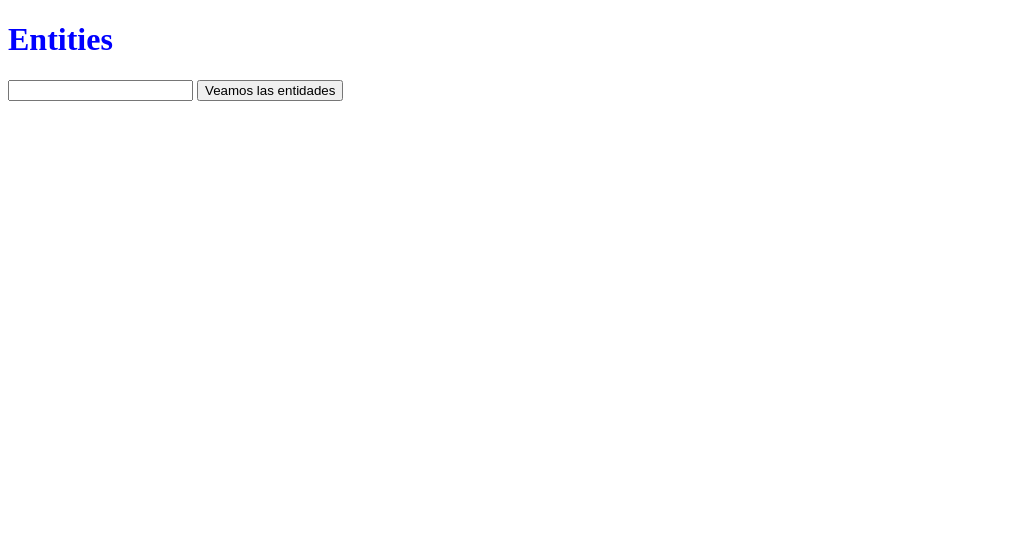
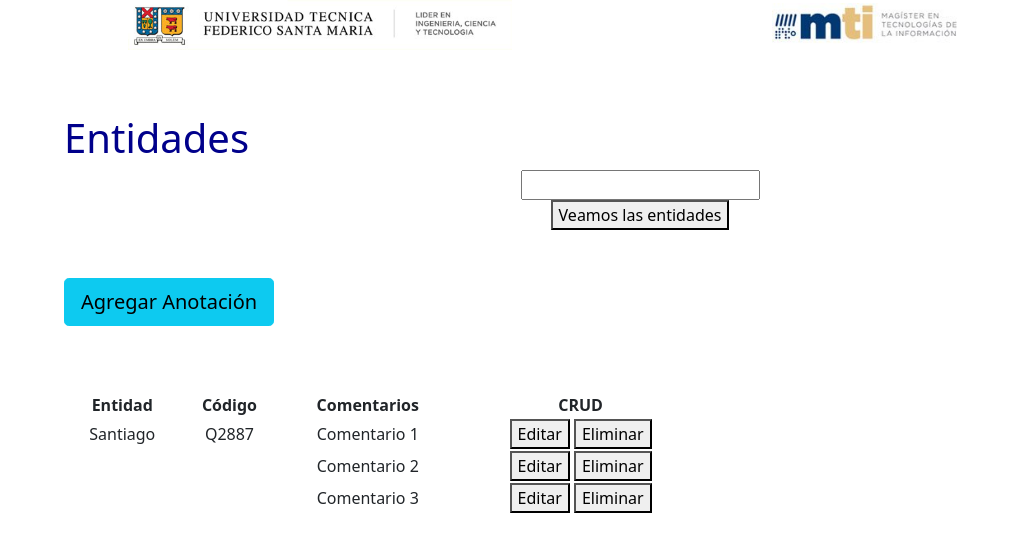
Before and after one commit to sawmti/saw20_01, a website: page client/index.html in a window 1280 px wide. Shown: the whole page, without its empty margins (0-1012 px from the left). Drawn offline with nearby package versions, Linux system fonts and the light colour scheme.

```diff
--- a/client/index.html
+++ b/client/index.html
@@ -1,16 +1,36 @@
 <!DOCTYPE html>
 <html lang="en">
 <head>
- <title>Example</title>
- <link rel="stylesheet" href="style.css">
- <script src="code.js"></script>
+    <meta charset="UTF-8">
+    <meta name="viewport" content="width=device-width, initial-scale=1.0">
+    <meta http-equiv="X-UA-Compatible" content="ie=edge">
+    <title>SAW_01</title>
+    <link href="https://cdn.jsdelivr.net/npm/bootstrap@5.0.2/dist/css/bootstrap.min.css" rel="stylesheet"
+          integrity="sha384-EVSTQN3/azprG1Anm3QDgpJLIm9Nao0Yz1ztcQTwFspd3yD65VohhpuuCOmLASjC" crossorigin="anonymous">
+    <link rel="stylesheet" href="style.css">
 </head>
 <body>
-<h1>Entities</h1>
-<input type="text" id="entityCode" name="entityCode"/>
-<button type="button" onclick="fillEntities(document.getElementById('entityCode').value)">Veamos las entidades
 
+
+<header>
+    <img src="/images/utfsm.jpg" alt="Universidad Técnica Federico Santa María" class="left">
+    <img src="/images/subida-1.jpg" alt="Magíster en Tecnologías de la Información" class="right">
+</header>
+
+<h1>Entidades</h1>
+<div class="container">
+<input type="text" id="entCode" name="entCode"/>
+<button type="button" onclick="fillEntities(document.getElementById('entCode').value)">Veamos las entidades
+</div>
+<br/>
+<br/>
+<!-- Trigger the modal with a button -->
+<button style="margin-left: 5%" type="button" class="btn btn-info btn-lg" data-toggle="modal" data-target="#myModal">
+    Agregar Anotación
 </button>
+<br/>
+<br/>
+
 <BR/>
 <table>
     <tr>
@@ -19,6 +39,83 @@
     </tr>
 </table>
 
+<form id="form1">
+    <table style="width:50%; text-align: center; margin-left: 5%">
+        <tr>
+            <th>Entidad</th>
+            <th>Código</th>
+            <th>Comentarios</th>
+            <th>CRUD</th>
+        </tr>
+        <tr>
+            <td>Santiago</td>
+            <td>Q2887</td>
+            <td>Comentario 1</td>
+            <td>
+                <button>Editar</button>
+                <button>Eliminar</button>
+            </td>
+        </tr>
+        <tr>
+            <td></td>
+            <td></td>
+            <td>Comentario 2</td>
+            <td>
+                <button>Editar</button>
+                <button>Eliminar</button>
+            </td>
+        </tr>
+        <tr>
+            <td></td>
+            <td></td>
+            <td>Comentario 3</td>
+            <td>
+                <button>Editar</button>
+                <button>Eliminar</button>
+            </td>
+        </tr>
+    </table>
 
+</form>
 
+<!-- Modal -->
+<div id="myModal" class="modal fade" role="dialog" keyboard="false" data-backdrop="static">
+    <div class="modal-dialog">
+        <!-- Modal content-->
+        <div class="modal-content">
+            <div class="modal-header">
+                <h4 class="modal-title">Agregar Anotación</h4>
+            </div>
+            <div class="modal-body">
+                <p>Se agregará una Anotación para la entidad: Santiago - Q2887</p>
+                <form>
+                    <div class="form-group">
+                        <label for="message-text" class="col-form-label">Anotación:</label>
+                        <textarea class="form-control" id="message-text"></textarea>
+                    </div>
+                </form>
+            </div>
+            <div class="modal-footer">
+                <button type="button" class="btn btn-danger" data-dismiss="modal">Cancelar</button>
+                <button type="button" class="btn btn-primary" data-dismiss="modal">Guardar</button>
+            </div>
+        </div>
+
+    </div>
+</div>
+
+<script src="code.js"></script>
+<script src="https://cdn.jsdelivr.net/npm/bootstrap@5.0.2/dist/js/bootstrap.bundle.min.js"
+        integrity="sha384-MrcW6ZMFYlzcLA8Nl+NtUVF0sA7MsXsP1UyJoMp4YLEuNSfAP+JcXn/tWtIaxVXM"
+        crossorigin="anonymous"></script>
+<script src="https://code.jquery.com/jquery-3.3.1.slim.min.js"
+        integrity="sha384-q8i/X+965DzO0rT7abK41JStQIAqVgRVzpbzo5smXKp4YfRvH+8abtTE1Pi6jizo"
+        crossorigin="anonymous"></script>
+<script src="https://cdnjs.cloudflare.com/ajax/libs/popper.js/1.14.7/umd/popper.min.js"
+        integrity="sha384-UO2eT0CpHqdSJQ6hJty5KVphtPhzWj9WO1clHTMGa3JDZwrnQq4sF86dIHNDz0W1"
+        crossorigin="anonymous"></script>
+<script src="https://stackpath.bootstrapcdn.com/bootstrap/4.3.1/js/bootstrap.min.js"
+        integrity="sha384-JjSmVgyd0p3pXB1rRibZUAYoIIy6OrQ6VrjIEaFf/nJGzIxFDsf4x0xIM+B07jRM"
+        crossorigin="anonymous"></script>
+</body>
 </html>
--- a/client/style.css
+++ b/client/style.css
@@ -1,3 +1,44 @@
 h1 {
-  color: blue;
+  color: darkblue;
+  margin-left: 5%;
+  margin-top: 5%;
 }
+body {background-color: white;}
+.button {
+  background-color: #4CAF50; /* Green */
+  border: none;
+  color: white;
+  padding: 15px 32px;
+  text-align: center;
+  text-decoration: none;
+  display: inline-block;
+  font-size: 16px;
+}
+
+.container{
+  display: flex;
+  flex-direction: column;
+  align-items: center;
+  height: 60px;
+  justify-content: space-between;
+}
+
+.selectEntity{
+  width:120px;
+  text-align: center;
+}
+
+.left {
+  display: inline;
+  margin-left: 10%;
+  margin-right: 10%;
+  width: 30%;
+}
+
+
+.right{
+  display: inline;
+  margin-left: 10%;
+  margin-right: 10%;
+  width: 15%;
+}
```
Also changed, not shown: client/images/subida-1.jpg (added), client/images/utfsm.jpg (added).
